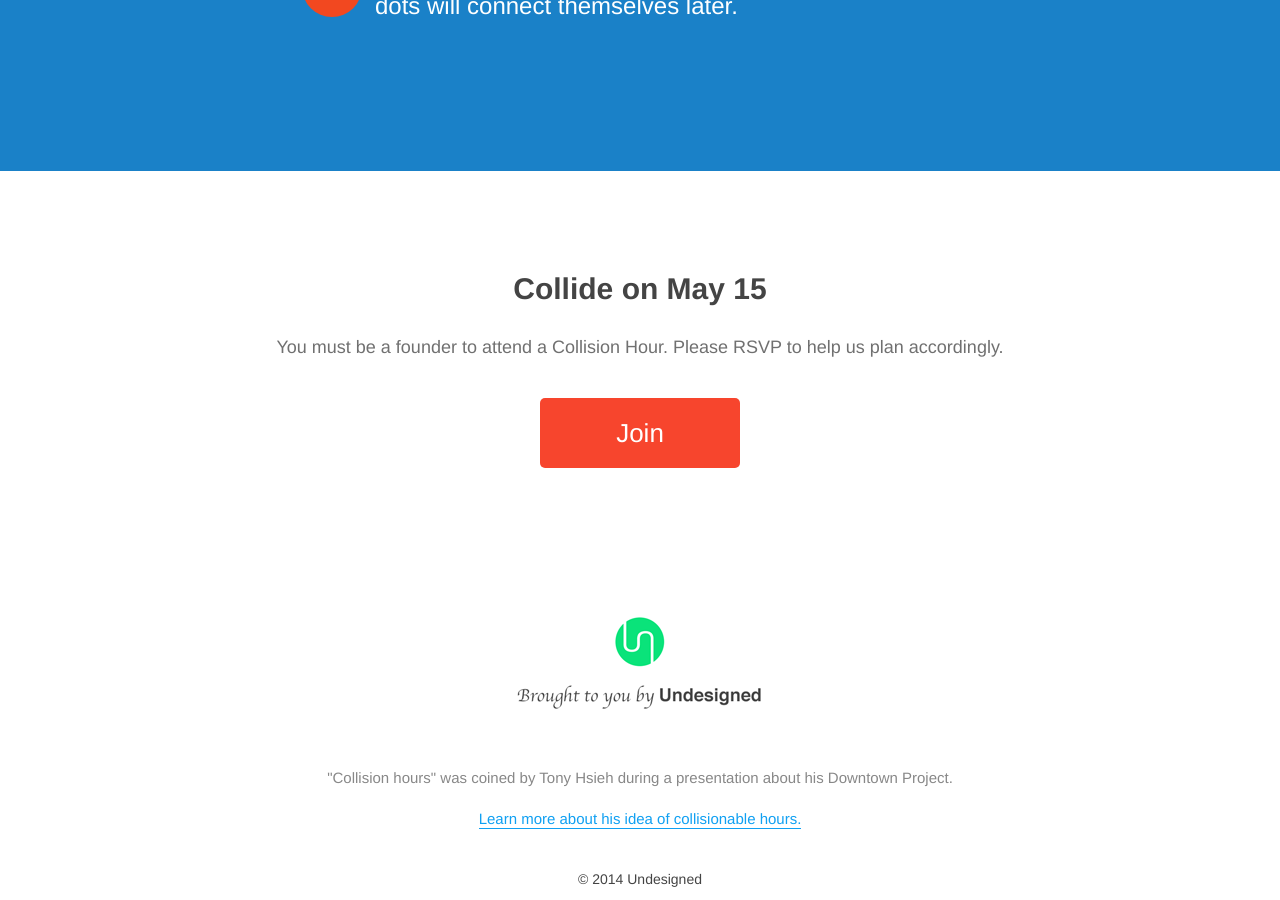
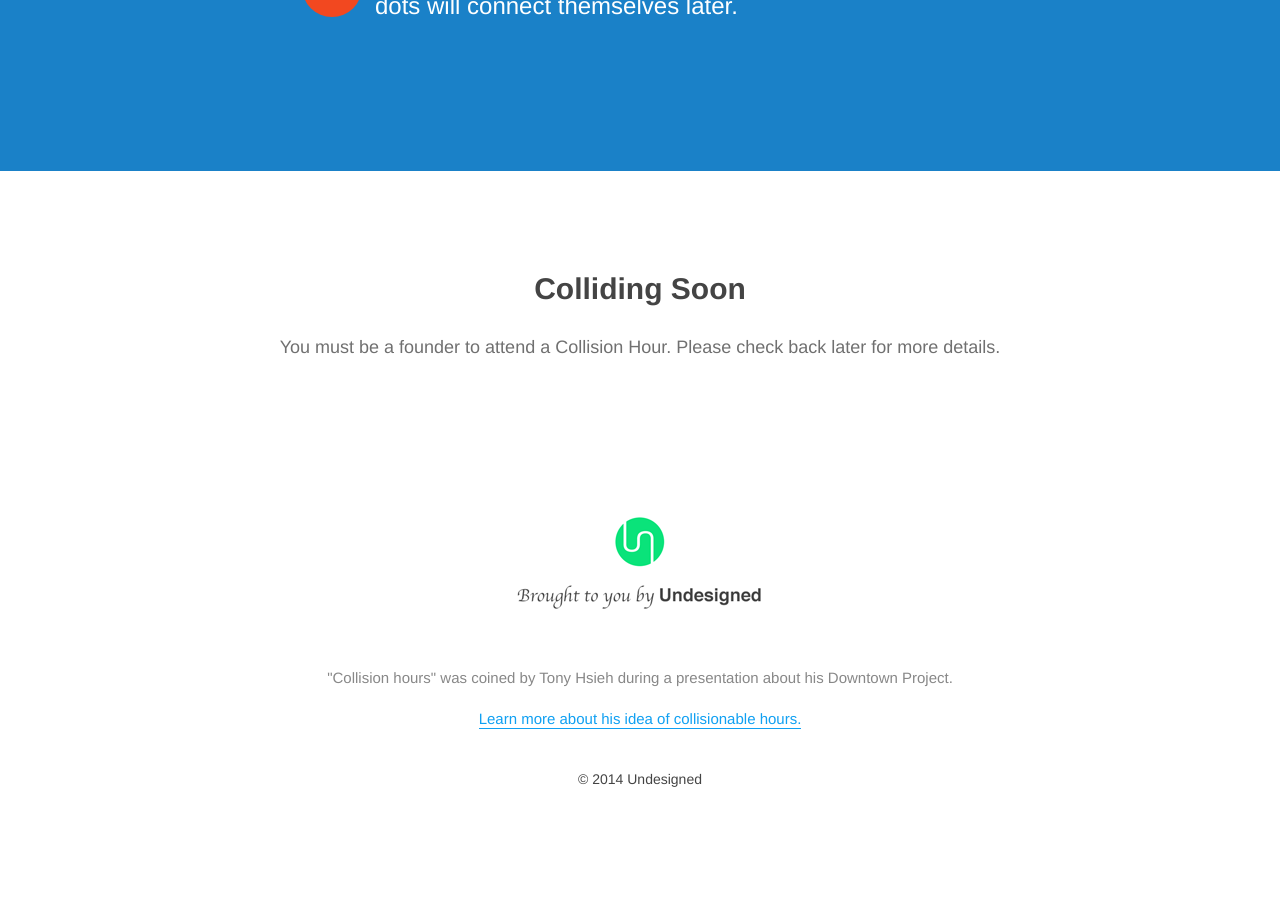
Before and after one commit to Undesigned/collisionhours, a Jekyll site: the page built from index.html, in a window 1280 px wide and 900 px high, scrolled down 1700 px. Built offline with Jekyll 4.4.1, drawn with Linux system fonts in a browser that asks for light colours; after the commit the page ends 2500 px from its top, so only the background shows below that.

Commit message:
Remove date from collision hours

```diff
--- a/index.html
+++ b/index.html
@@ -28,9 +28,9 @@ title: Collision Hours
 </div>
 
 <div id="rsvp">
-  <h3>Collide on May 15</h3>
-  <p id="sub-cta">You must be a founder to attend a Collision Hour. Please RSVP to help us plan accordingly.</p>
-  <a href="http://eventbrite.com/" title="RSVP for our next Collision Hour" id="cta">Join</a>
+  <h3>Colliding Soon</h3>
+  <p id="sub-cta">You must be a founder to attend a Collision Hour. Please check back later for more details.</p>
+  <!-- <a href="http://eventbrite.com/" title="RSVP for our next Collision Hour" id="cta">Join</a> -->
 
   <a id="undesigned" title="Brought to you by Undesigned" href="http://www.undesigned.io/" target="_blank"></a>
 
```
